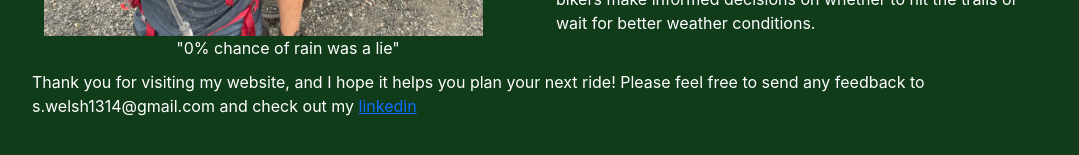
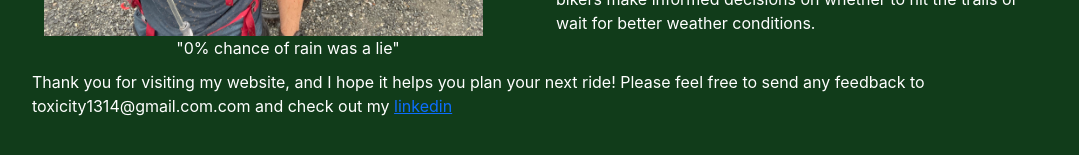
Before and after one commit to Toxicity1314/DMV_MTB_trail_status, a React (Create React App) app in the folder client/: page /About in a window 1280 px wide. Shown: the part 563-718 px from the top of the page, without its empty margins (96-1175 px from the left). Built offline with nearby package versions, Linux system fonts and the light colour scheme; no server answers.

Commit message:
update email

```diff
--- a/client/src/components/About.js
+++ b/client/src/components/About.js
@@ -52,7 +52,7 @@ function About() {
         <p>
           Thank you for visiting my website, and I hope it helps you plan your
           next ride! Please feel free to send any feedback to
-          s.welsh1314@gmail.com and check out my{" "}
+          toxicity1314@gmail.com.com and check out my{" "}
           <a target="_blank" href="https://www.linkedin.com/in/sean-welsh">
             {" "}
             linkedin
```
